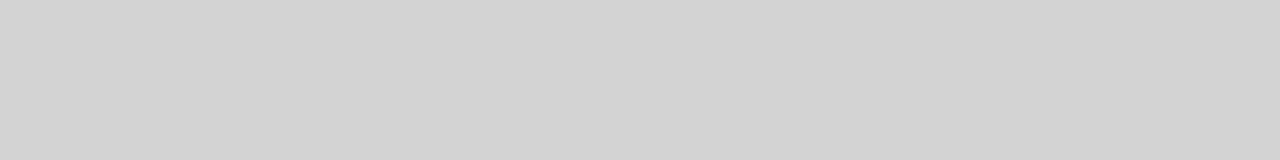
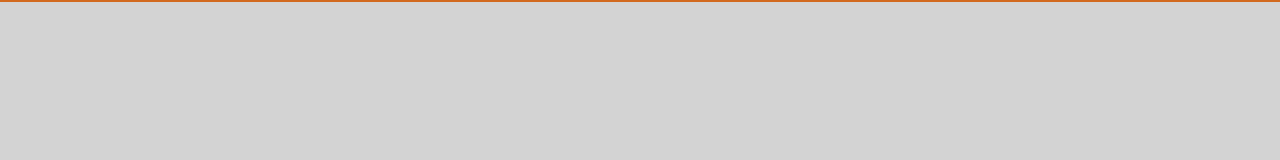
Before and after one commit to shanepatrick/startup-landing-page-clone, a plain HTML site: page index.html in a window 1280 px wide. Drawn offline with Linux system fonts and the light colour scheme.

Commit message:
added top navigation

```diff
--- a/index.html
+++ b/index.html
@@ -7,6 +7,8 @@
 	<link rel="stylesheet" href="css/style.css">
 </head>
 <body>
-
+	<nav class="top-navigation">
+		<div class="content"></div>
+	</nav>
 </body>
 </html>
```
